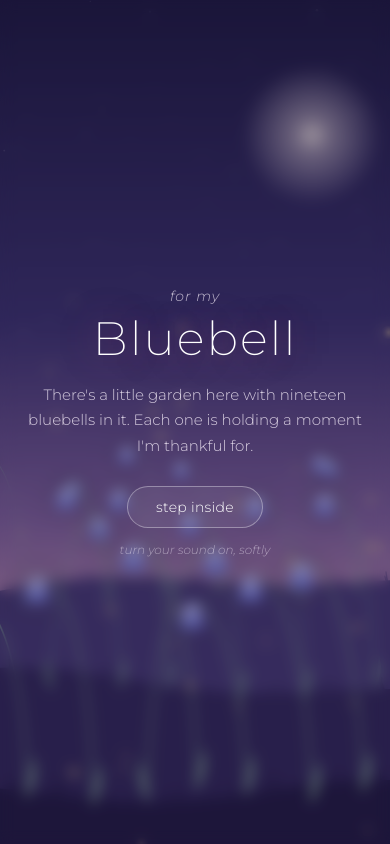
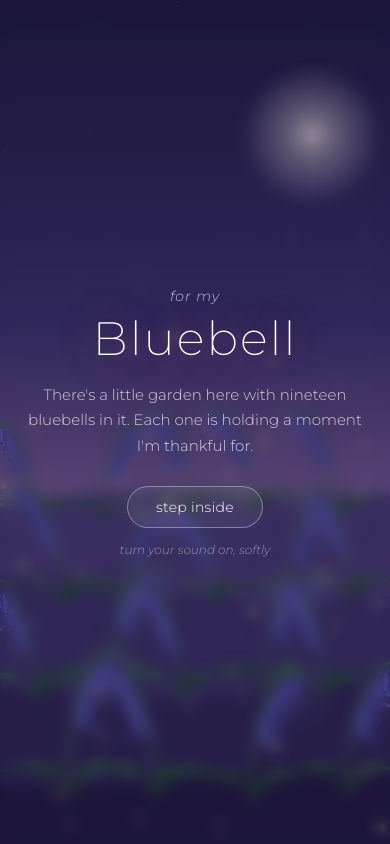
Before and after one commit to anthoncfd/Bluebell, a plain HTML site: page index.html in a window 390 px wide. Drawn offline with Linux system fonts and the light colour scheme; animation ran at ten frames a second.

Commit message:
Realistic bluebells and reliable tapping
- Each stem now arches with shaded, drooping florets, buds and leaves
- Bigger tap areas, four rows on phones so flowers don't crowd
- Ignore extra taps while a letter is opening

Co-Authored-By: Claude Opus 5.5 <noreply@anthropic.com>
Claude-Session: https://claude.ai/code/session_01Hhp69JaqXvfNCF32uQKoco

```diff
--- a/index.html
+++ b/index.html
@@ -225,17 +225,19 @@ let W=0,H=0,DPR=1, sky, stars=[], flies=[], sparks=[], hills=[];
 let started=false, letterOpen=false, foundCount=0, finaleShown=false, finaleGlow=0;
 
 const rnd=(a,b)=>a+Math.random()*(b-a);
-const ROWS=[{n:6,g:.70,s:.62,h:.15,col:"#4a3d7a",stem:"rgba(140,180,160,.55)"},
+const ROWS_D=[{n:6,g:.70,s:.62,h:.15,col:"#4a3d7a",stem:"rgba(140,180,160,.55)"},
             {n:6,g:.81,s:.8, h:.19,col:"#33295c",stem:"rgba(140,185,160,.7)"},
             {n:7,g:.93,s:1,  h:.24,col:"#211a42",stem:"rgba(150,195,165,.85)"}];
+const ROWS_M=[{n:5,g:.60,s:.7, h:.12,col:"#4f4180",stem:"rgba(140,180,160,.5)"},
+            {n:5,g:.70,s:.8, h:.13,col:"#3f3470",stem:"rgba(140,180,160,.6)"},
+            {n:5,g:.81,s:.9, h:.15,col:"#30275a",stem:"rgba(140,185,160,.72)"},
+            {n:4,g:.93,s:1,  h:.17,col:"#211a42",stem:"rgba(150,195,165,.85)"}];
+let ROWS=ROWS_D;
 
-/* stable flower seeds */
+/* stable flower seeds; rows and positions are set in layout() */
 const order=[...REASONS.keys()].sort(()=>Math.random()-.5);
-const flowers=[]; let k=0;
-ROWS.forEach((row,ri)=>{ for(let j=0;j<row.n;j++){
-  flowers.push({idx:order[k++],row:ri,u:(j+.5+(ri===1?.25:0)+rnd(-.18,.18))/row.n,
-    hj:rnd(.85,1.15),gj:rnd(0,.02),dir:Math.random()<.5?-1:1,ph:rnd(0,6.28),found:false,lang:-1,pop:0});
-}});
+const flowers=order.map(idx=>({idx,jx:Math.random()*.24-.12,hj:.88+Math.random()*.24,gj:Math.random()*.015,
+  dir:Math.random()<.5?-1:1,ph:Math.random()*6.28,found:false,lang:-1,pop:0}));
 
 function layout(){
   DPR=Math.min(window.devicePixelRatio||1,2); W=innerWidth; H=innerHeight;
@@ -244,7 +246,10 @@ function layout(){
   sky.addColorStop(0,"#1c1940"); sky.addColorStop(.38,"#3e3574"); sky.addColorStop(.62,"#8b6aa6");
   sky.addColorStop(.78,"#d59fbe"); sky.addColorStop(1,"#f3cdd6");
   stars=Array.from({length:70},()=>({x:rnd(0,W),y:rnd(0,H*.5),r:rnd(.4,1.3),ph:rnd(0,6.28)}));
-  const mobileScale = W<520 ? .82 : 1;
+  ROWS = W<640 ? ROWS_M : ROWS_D;
+  let k=0; ROWS.forEach((row,ri)=>{ for(let j=0;j<row.n;j++){ const f=flowers[k++];
+    f.row=ri; f.u=(j+.5+(ri%2?.3:0)+f.jx)/(row.n+.3); } });
+  const mobileScale = 1;
   hills=ROWS.map((row,ri)=>{
     const gy=H*row.g, pts=[];
     for(let x=0;x<=W+20;x+=20) pts.push([x, gy - 12*Math.sin(x*.006+ri*2) - 6*Math.sin(x*.017+ri)]);
@@ -270,36 +275,100 @@ function drawHill(ri,t){
     ctx.beginPath(); ctx.moveTo(b.x,y); ctx.quadraticCurveTo(b.x+b.l*.5,y-b.h*.6,b.x+b.l+sw,y-b.h); ctx.stroke(); });
 }
 
+/* ---------- realistic bluebell florets, pre-rendered once ---------- */
+function makeFloret(c){
+  const R=3, cv2=document.createElement("canvas"); cv2.width=100*R; cv2.height=140*R;
+  const g=cv2.getContext("2d"); g.scale(R,R);
+  // calyx / attachment
+  g.fillStyle=c.calyx; g.beginPath(); g.ellipse(50,10,6,5,0,0,6.29); g.fill();
+  // body
+  const body=new Path2D("M42,9 C32,24 27,52 26,84 C25,95 22,100 16,105 L84,105 C78,100 75,95 74,84 C73,52 68,24 58,9 Z");
+  let lg=g.createLinearGradient(25,0,75,0);
+  lg.addColorStop(0,c.dark); lg.addColorStop(.28,c.mid); lg.addColorStop(.42,c.light); lg.addColorStop(.62,c.mid); lg.addColorStop(1,c.dark);
+  g.fillStyle=lg; g.fill(body);
+  let vg=g.createLinearGradient(0,8,0,105); vg.addColorStop(0,c.top); vg.addColorStop(.45,"rgba(0,0,0,0)"); vg.addColorStop(1,"rgba(0,0,0,.12)");
+  g.fillStyle=vg; g.fill(body);
+  // veins
+  g.strokeStyle="rgba(255,255,255,.13)"; g.lineWidth=.7;
+  [[46,36,98],[50,50,100],[54,64,98],[42,30,97],[58,70,97]].forEach(([x0,x1])=>{g.beginPath();g.moveTo(x0,14);g.quadraticCurveTo((x0+x1)/2,60,x1,99);g.stroke();});
+  // gloss highlight
+  g.strokeStyle="rgba(255,255,255,.35)"; g.lineWidth=2.2; g.lineCap="round";
+  g.beginPath(); g.moveTo(41,22); g.bezierCurveTo(37,45,35,66,35,86); g.stroke();
+  // dark throat
+  g.fillStyle=c.throat; g.beginPath(); g.ellipse(50,105,29,6.5,0,0,6.29); g.fill();
+  // back tepals
+  const lobe=(cx,d,len,col)=>{ const L=new Path2D(`M${cx-9},101 Q${cx-6+d*5},${112+len*.3} ${cx+d*(9+len*.5)},${114+len} Q${cx+d*(15+len*.6)},${113+len*.6} ${cx+d*(15+len*.4)},${107+len*.3} Q${cx+d*6},${106} ${cx+9},101 Z`);
+    const gg=g.createLinearGradient(0,100,0,118+len); gg.addColorStop(0,col); gg.addColorStop(1,c.tip);
+    g.fillStyle=gg; g.fill(L); g.strokeStyle="rgba(255,255,255,.22)"; g.lineWidth=.6; g.stroke(L); };
+  lobe(34,-.5,2,c.dark); lobe(66,.5,2,c.dark);
+  // stamens
+  g.fillStyle="#f4ecc8"; [[44,108],[50,110],[56,108]].forEach(([x,y])=>{g.beginPath();g.ellipse(x,y,1.6,2.4,0,0,6.29);g.fill();});
+  // front tepals, recurving outward
+  lobe(21,-1,5,c.mid); lobe(79,1,5,c.mid); lobe(41,-.35,7,c.mid); lobe(59,.35,7,c.mid);
+  return cv2;
+}
+function makeBud(c){
+  const R=3, cv2=document.createElement("canvas"); cv2.width=60*R; cv2.height=80*R;
+  const g=cv2.getContext("2d"); g.scale(R,R);
+  const p=new Path2D("M30,6 C22,18 18,40 20,58 C22,70 38,70 40,58 C42,40 38,18 30,6 Z");
+  const lg=g.createLinearGradient(18,0,42,0); lg.addColorStop(0,c.dark); lg.addColorStop(.4,c.light); lg.addColorStop(1,c.dark);
+  g.fillStyle=lg; g.fill(p);
+  const vg=g.createLinearGradient(0,6,0,40); vg.addColorStop(0,c.calyx); vg.addColorStop(1,"rgba(0,0,0,0)"); g.fillStyle=vg; g.fill(p);
+  g.strokeStyle="rgba(255,255,255,.3)"; g.lineWidth=1.2; g.beginPath(); g.moveTo(26,20); g.quadraticCurveTo(23,38,24,54); g.stroke();
+  return cv2;
+}
+const BLUE={dark:"#26247a",mid:"#4c4fc9",light:"#9296f0",top:"rgba(70,30,110,.55)",throat:"#141244",tip:"#a7abf6",calyx:"#3b5a3f"};
+const WINE={dark:"#4d0f27",mid:"#93355b",light:"#e7a6bf",top:"rgba(70,10,35,.5)",throat:"#2a0614",tip:"#f4c6d6",calyx:"#3b5a3f"};
+const SPR={blue:makeFloret(BLUE),wine:makeFloret(WINE),budBlue:makeBud(BLUE),budWine:makeBud(WINE)};
+
+function bz(t,a,b,c,d){const u=1-t;return[u*u*u*a[0]+3*u*u*t*b[0]+3*u*t*t*c[0]+t*t*t*d[0],u*u*u*a[1]+3*u*u*t*b[1]+3*u*t*t*c[1]+t*t*t*d[1]];}
+
+function drawLeaf(x,gy,d,L,w,lift,col){
+  ctx.beginPath(); ctx.moveTo(x-w*.5,gy);
+  ctx.quadraticCurveTo(x+d*L*.25,gy-L*lift,x+d*L*.8,gy-L*lift*.45);
+  ctx.quadraticCurveTo(x+d*L*.3,gy-L*lift*.8+w,x+w*.5,gy);
+  const lg=ctx.createLinearGradient(x,gy,x+d*L*.8,gy-L*lift);
+  lg.addColorStop(0,"#16331f"); lg.addColorStop(.5,col); lg.addColorStop(1,"#1d3e27");
+  ctx.fillStyle=lg; ctx.fill();
+}
+
 function drawFlower(f,t){
-  const s=f.s, sway=Math.sin(t*.0008+f.ph)*.07;
-  const tipX=f.x+f.dir*f.h*.26+Math.sin(t*.0006+f.ph)*5*s, tipY=f.gy-f.h;
-  // leaf
-  ctx.fillStyle=ROWS[f.row].stem;
-  ctx.beginPath(); ctx.moveTo(f.x,f.gy);
-  ctx.quadraticCurveTo(f.x-f.dir*16*s,f.gy-26*s,f.x-f.dir*8*s,f.gy-52*s);
-  ctx.quadraticCurveTo(f.x-f.dir*3*s,f.gy-26*s,f.x,f.gy); ctx.fill();
-  // stem
-  ctx.strokeStyle=ROWS[f.row].stem; ctx.lineWidth=2*s; ctx.lineCap="round";
-  ctx.beginPath(); ctx.moveTo(f.x,f.gy);
-  ctx.bezierCurveTo(f.x,f.gy-f.h*.6,tipX-f.dir*f.h*.12,tipY-16*s,tipX,tipY); ctx.stroke();
-  // bell
-  const kk=.44*s*(1+f.pop*.25), cy=tipY+37*kk;
+  const s=f.s, h=f.h, d=f.dir, x=f.x, gy=f.gy, sw=Math.sin(t*.0007+f.ph), sw2=Math.sin(t*.0011+f.ph*1.7);
+  const dim=f.row/ (ROWS.length-1); // nearer rows a touch brighter
+  // leaves
+  drawLeaf(x,gy,-d,h*.55,5*s,.55,"#2f6a3f"); drawLeaf(x,gy,d,h*.45,4.5*s,.7,"#3a7a4a"); drawLeaf(x,gy,-d*.6,h*.35,4*s,.9,"#2c5f39");
+  // arching stem
+  const p0=[x,gy], p1=[x+sw*s,gy-.72*h], p2=[x+d*.2*h+sw*4*s,gy-1.04*h], p3=[x+d*.42*h+sw*7*s,gy-.86*h];
+  ctx.lineCap="round";
+  ctx.strokeStyle="#2e5c3a"; ctx.lineWidth=3*s;
+  ctx.beginPath(); ctx.moveTo(...p0); ctx.bezierCurveTo(...p1,...p2,...p3); ctx.stroke();
+  ctx.strokeStyle="rgba(150,200,160,.45)"; ctx.lineWidth=1*s;
+  ctx.beginPath(); ctx.moveTo(p0[0]-.8*s,p0[1]); ctx.bezierCurveTo(p1[0]-.8*s,p1[1],p2[0],p2[1]-.8*s,p3[0],p3[1]-.6*s); ctx.stroke();
+  // glow behind the cluster
+  const mid=bz(.78,p0,p1,p2,p3), gx=mid[0]+d*8*s, gyy=mid[1]+22*s;
   const pulse=.5+.5*Math.sin(t*.002+f.ph);
-  const glowA=f.found ? .22+finaleGlow*.25 : .12+pulse*.16;
-  const g=ctx.createRadialGradient(tipX,cy,0,tipX,cy,46*s);
-  g.addColorStop(0,f.found?`rgba(240,150,180,${glowA})`:`rgba(185,190,255,${glowA})`); g.addColorStop(1,"rgba(0,0,0,0)");
-  ctx.fillStyle=g; ctx.beginPath(); ctx.arc(tipX,cy,46*s,0,6.29); ctx.fill();
-
-  ctx.save(); ctx.translate(tipX,tipY); ctx.rotate(sway); ctx.scale(kk,kk); ctx.translate(-50,-30);
-  const bg=ctx.createLinearGradient(0,30,0,104);
-  if(f.found){bg.addColorStop(0,"#ffd6e3");bg.addColorStop(1,"#8e2a4f");}
-  else {bg.addColorStop(0,"#cdd0ff");bg.addColorStop(1,"#6670e2");}
-  ctx.fillStyle=bg; ctx.fill(BELL);
-  ctx.strokeStyle="rgba(255,255,255,.4)"; ctx.lineWidth=3; ctx.beginPath(); ctx.moveTo(38,44); ctx.bezierCurveTo(34,56,34,70,36,82); ctx.stroke();
-  ctx.fillStyle="rgba(255,246,200,.9)"; ctx.beginPath(); ctx.arc(50,110,3,0,6.29); ctx.fill();
-  ctx.restore();
-
-  f.cx=tipX; f.cy=cy; f.hr=Math.max(26,44*s);
+  const ga=f.found ? .2+finaleGlow*.2 : .1+pulse*.12;
+  const rg=ctx.createRadialGradient(gx,gyy,0,gx,gyy,60*s);
+  rg.addColorStop(0,f.found?`rgba(240,150,180,${ga})`:`rgba(170,175,255,${ga})`); rg.addColorStop(1,"rgba(0,0,0,0)");
+  ctx.fillStyle=rg; ctx.beginPath(); ctx.arc(gx,gyy,60*s,0,6.29); ctx.fill();
+  // florets: tip (buds) first, big lower bells last so they sit in front
+  const spr=f.found?SPR.wine:SPR.blue, bud=f.found?SPR.budWine:SPR.budBlue;
+  const N=7; let sx=0,sy=0,cnt=0;
+  for(let i=N-1;i>=0;i--){
+    const tt=.4+i*(.6/(N-1)), P=bz(tt,p0,p1,p2,p3);
+    const isBud=i>=N-2, size=isBud?(i===N-1?.34:.46):(1-i*.09);
+    const A=[P[0]+d*4*s, P[1]+7*s*size];
+    ctx.strokeStyle="#2f5f3c"; ctx.lineWidth=1.3*s;
+    ctx.beginPath(); ctx.moveTo(P[0],P[1]); ctx.quadraticCurveTo(P[0]+d*4*s*size,P[1]-2*s,A[0],A[1]); ctx.stroke();
+    const k=size*.32*s*(1+f.pop*.15);
+    ctx.save(); ctx.translate(A[0],A[1]);
+    ctx.rotate(d*.04 + sw2*.05 + (i%2?.03:-.03));
+    ctx.scale(k,k);
+    if(isBud) ctx.drawImage(bud,-30,-4,60,80); else ctx.drawImage(spr,-50,-8,100,140);
+    ctx.restore();
+    if(!isBud){ sx+=A[0]; sy+=A[1]+55*k; cnt++; }
+  }
+  f.cx=sx/cnt; f.cy=sy/cnt; f.hr=Math.max(46,72*s);
   f.pop*=.9;
 }
 
@@ -359,7 +428,7 @@ $("enter").onclick=()=>{
 };
 
 cv.addEventListener("pointerdown",e=>{
-  if(!started||letterOpen) return;
+  if(!started||letterOpen||busy) return;
   let best=null,bd=1e9;
   flowers.forEach(f=>{ const d=Math.hypot(e.clientX-f.cx,e.clientY-f.cy); if(d<f.hr&&d<bd){bd=d;best=f;} });
   if(best) openFlower(best);
@@ -369,12 +438,14 @@ cv.addEventListener("pointermove",e=>{
   cv.style.cursor=flowers.some(f=>Math.hypot(e.clientX-f.cx,e.clientY-f.cy)<f.hr)?"pointer":"default";
 });
 
+let busy=false;
 function openFlower(f){
+  busy=true;
   if(!f.found){ f.found=true; f.lang=foundCount; foundCount++; updateCounter(); $("hint").classList.remove("on"); }
   f.pop=1; chime(f.lang+2);
   for(let i=0;i<26;i++){ const a=rnd(0,6.28), sp=rnd(.5,2.6);
     sparks.push({x:f.cx,y:f.cy,vx:Math.cos(a)*sp,vy:Math.sin(a)*sp-.6,r:rnd(2,4.5),life:1,c:Math.random()<.5?"#ffe6b0":"#f6c9e6"}); }
-  setTimeout(()=>showLetter(f),450);
+  setTimeout(()=>{ showLetter(f); busy=false; },450);
 }
 
 function showLetter(f){
```
